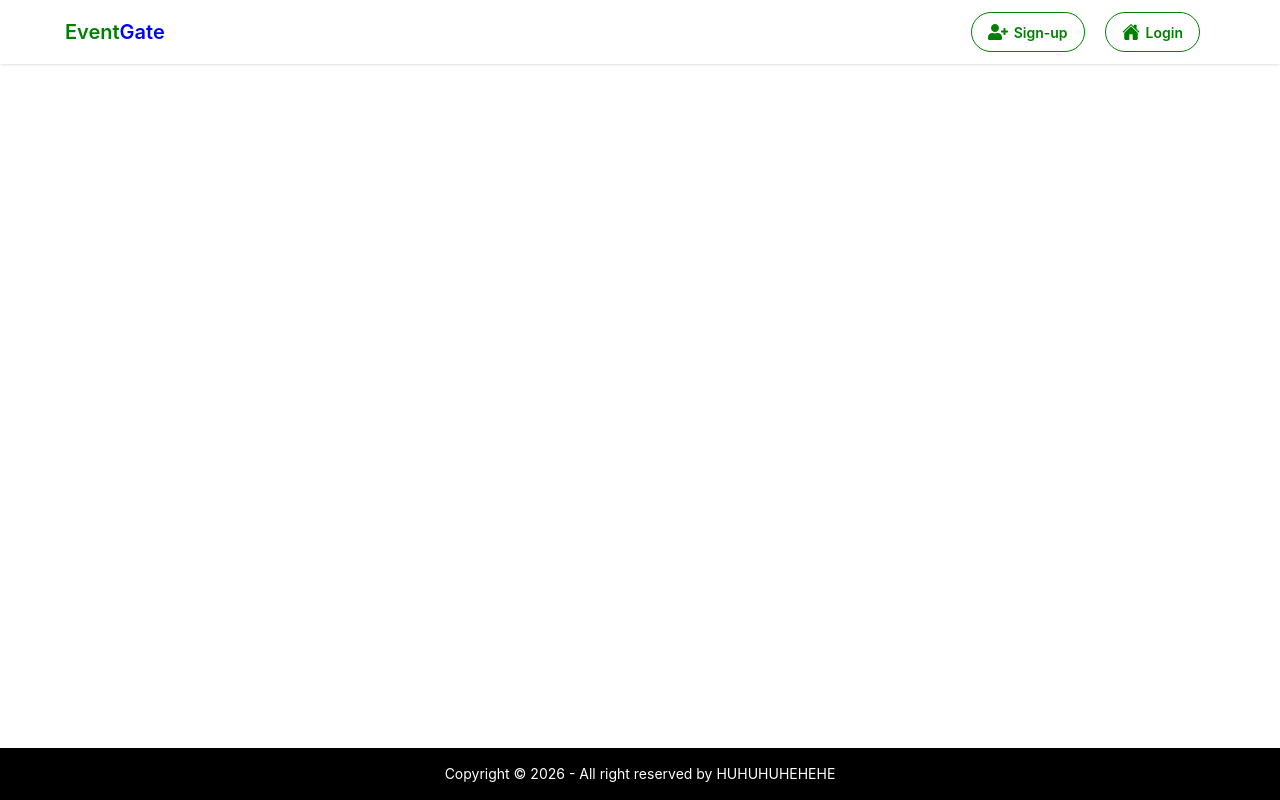
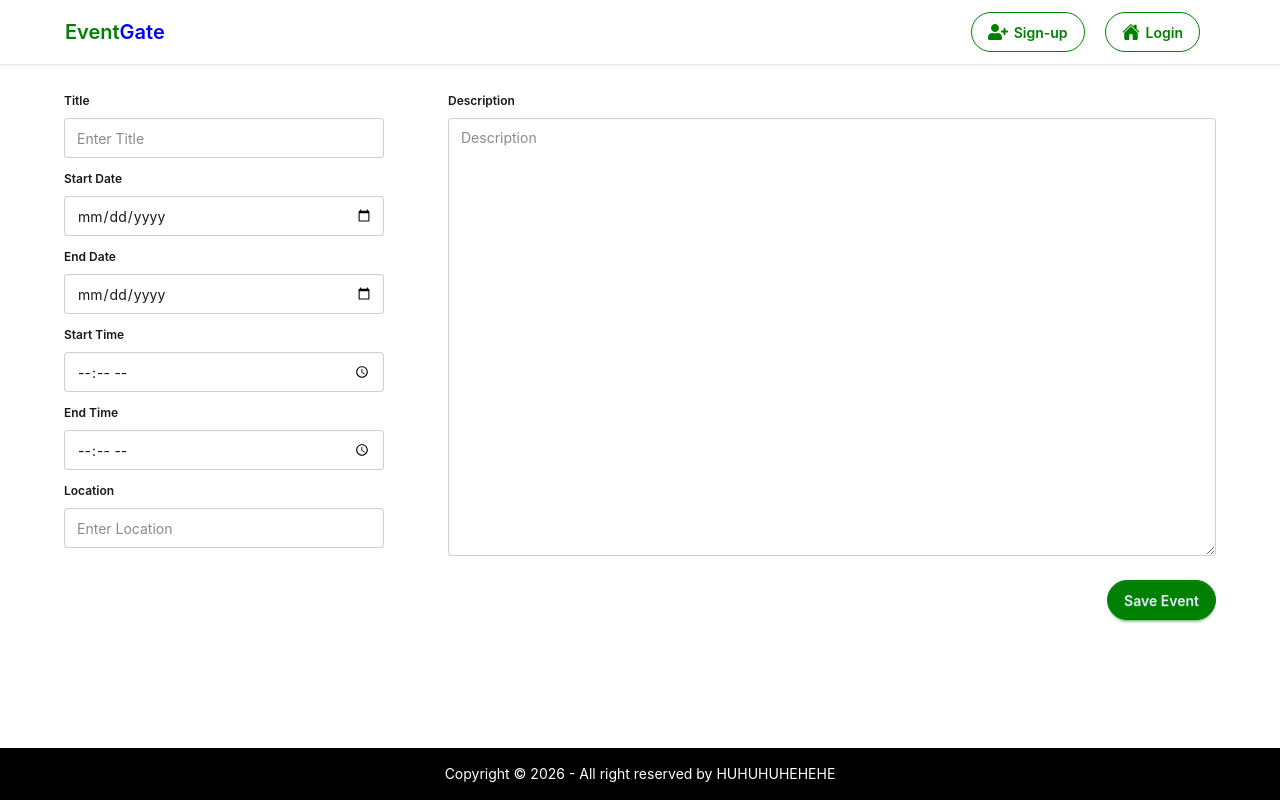
Before and after one commit to Heatherky07/event-project, a React (Vite) app: page /edit-event/1 in a window 1280 px wide. Built offline with nearby package versions, Linux system fonts and the light colour scheme; no server answers; the database is empty.

Commit message:
Update logic

```diff
--- a/src/components/EventForm.jsx
+++ b/src/components/EventForm.jsx
@@ -1,38 +1,47 @@
+import React from "react";
+import Input from "./Form/Input";
 import { supabase } from "../utils/supabase";
 import { useNavigate } from "react-router";
-import { useContext, useEffect } from "react";
-import { SessionContext } from "../Contexts/SessionContext";
-import Input from "./Form/Input";
 
-
-const EventForm = () => {
-    const { event } = useContext(SessionContext);
+const EventForm = ({ eventData = null }) => {
     const navigate = useNavigate();
 
+    const insertEvent = async (formEvent) => {
+        const formData = new FormData(formEvent.target);
+        const formDataObject = Object.fromEntries(formData.entries());
 
-    const handleSubmit = async (event) => {
-        event.preventDefault();
-        const formData = new FormData(event.target);
-        const formDataObject = Object.fromEntries(formData.entries());
-        console.log("formDataObject", formDataObject);
-        const { data: eventData, error: eventError } = await supabase
+        const { data: eventDataResult, error: eventError } = await supabase
             .from("events")
-            .insert([formDataObject])
+            .insert(formDataObject)
             .select()
             .single();
         if (eventError) alert(eventError);
-        if (eventData) {
-            navigate("/manage-events");
-            console.log(eventData);
+        if (eventDataResult) navigate("/manage-events");
+    };
 
+    const updateEvent = async (formEvent) => {
+        const formData = new FormData(formEvent.target);
+        const formDataObject = Object.fromEntries(formData.entries());
+
+        const { data: eventDataResult, error: eventError } = await supabase
+            .from("events")
+            .update(formDataObject)
+            .eq("id", eventData.id)
+            .select()
+            .single();
+        if (eventError) alert(eventError);
+        if (eventDataResult) navigate("/manage-events");
+    };
+
+    const handleSubmit = (formEvent) => {
+        formEvent.preventDefault();
+
+        if (!eventData) {
+            insertEvent(formEvent);
+        } else {
+            updateEvent(formEvent);
         }
     };
-
-    useEffect(() => { }, [event, navigate])
-    if (event) {
-        navigate("/manage-events");
-    }
-
 
     return (
         <div className="pt-5">
@@ -45,36 +54,42 @@ const EventForm = () => {
                             label="Title"
                             placeholder="Enter Title"
                             name="title"
+                            defaultValue={eventData?.title}
                         />
                         <Input
                             type="date"
                             label="Start Date"
                             placeholder="Select Start Date"
                             name="start_date"
+                            defaultValue={eventData?.start_date}
                         />
                         <Input
                             type="date"
                             label="End Date"
                             placeholder="Select End Date"
                             name="end_date"
+                            defaultValue={eventData?.end_date}
                         />
                         <Input
                             type="time"
                             label="Start Time"
                             placeholder="Select Start Time"
                             name="start_time"
+                            defaultValue={eventData?.start_time}
                         />
                         <Input
                             type="time"
                             label="End Time"
                             placeholder="Select End Time"
                             name="end_time"
+                            defaultValue={eventData?.end_time}
                         />
                         <Input
                             type="text"
                             label="Location"
                             placeholder="Enter Location"
                             name="location"
+                            defaultValue={eventData?.location}
                         />
                     </div>
                     <div className="flex-1">
@@ -82,18 +97,23 @@ const EventForm = () => {
                             <legend className="fieldset-legend">Description</legend>
                             <textarea
                                 className="textarea h-full w-full"
-                                placeholder="Bio"
+                                placeholder="Description"
                                 rows={20}
                                 name="description"
-                            ></textarea>
+                            >
+                                {eventData?.description}
+                            </textarea>
                         </fieldset>
                     </div>
                 </div>
-                <button className="btn btn-primary mt-4 bg-blue-500 hover:bg-blue-700 text-white font-bold py-2 px-4 rounded-full mt-5">
-                    Save Event</button>
+                <div className="text-right mt-5">
+                    <button className="btn btn-primary rounded-full" type="submit">
+                        Save Event
+                    </button>
+                </div>
             </form>
         </div>
-    )
-}
+    );
+};
 
-export default EventForm
+export default EventForm;
--- a/src/pages/EditEvent.jsx
+++ b/src/pages/EditEvent.jsx
@@ -1,12 +1,13 @@
-import MainLayout from "../Layouts/MainLayout"
-import { useParams } from "react-router"
-import { useEffect, useState } from "react";
+import React, { useState } from "react";
+import MainLayout from "../Layouts/MainLayout";
+import { useParams } from "react-router";
+import { useEffect } from "react";
 import { supabase } from "../utils/supabase";
+import EventForm from "../components/EventForm";
 
 const EditEvent = () => {
-    const { eventId } = useParams()
+    const { eventId } = useParams();
     const [event, setEvent] = useState(null);
-
 
     useEffect(() => {
         const fetchEvent = async () => {
@@ -21,10 +22,11 @@ const EditEvent = () => {
 
         fetchEvent();
     }, [eventId]);
-
-
-    return <MainLayout>{event?.title}</MainLayout>
-
+    return (
+        <MainLayout>
+            <EventForm eventData={event} />
+        </MainLayout>
+    );
 };
 
-export default EditEvent
+export default EditEvent;
```
